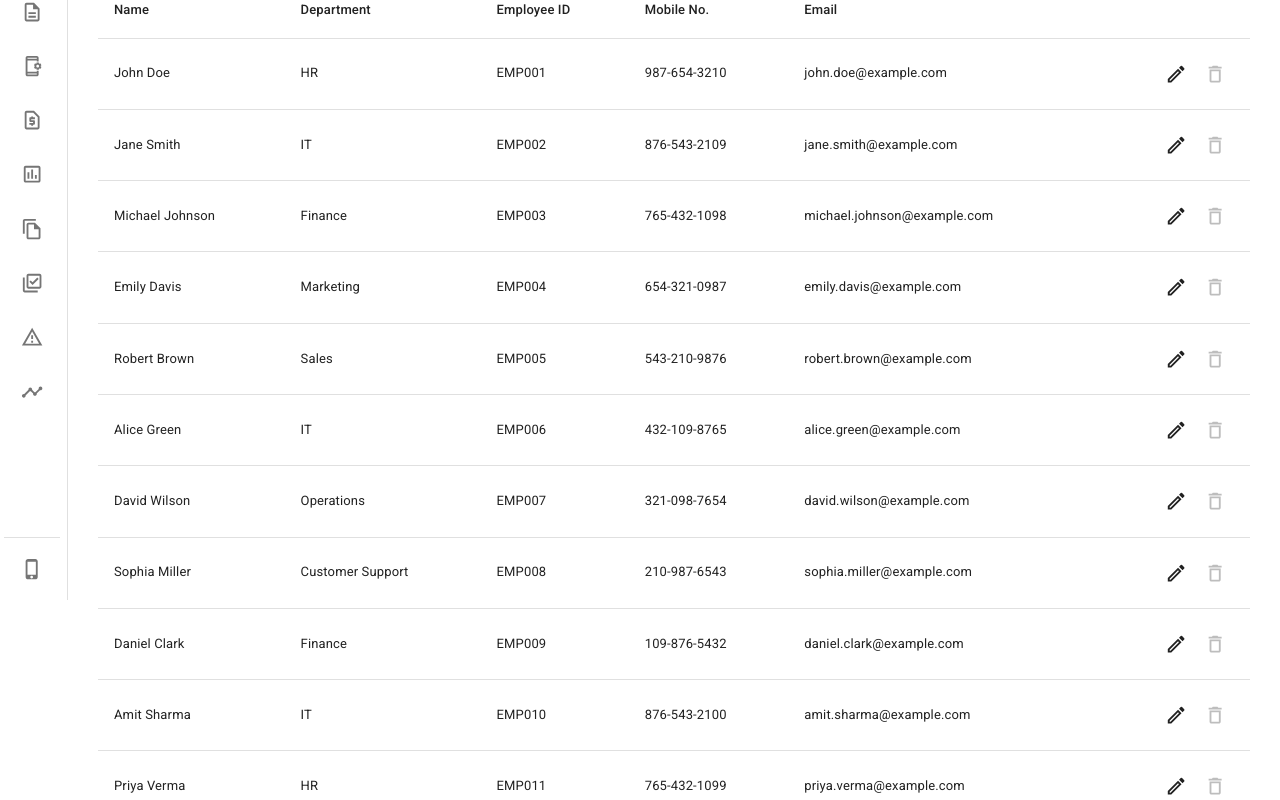
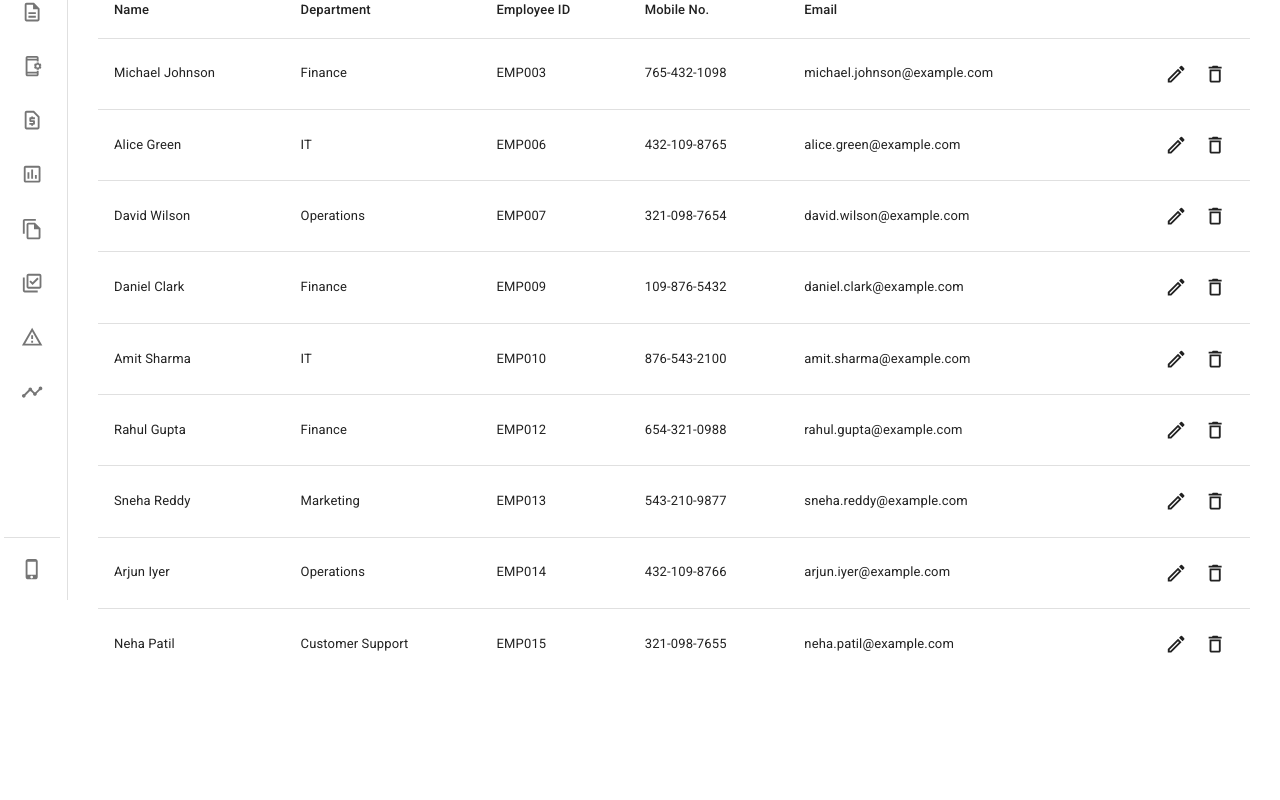
Before and after one commit to deep-2211/assignment-app, a React (Vite) app: page /app/users-overview in a window 1280 px wide. Shown: the part 200-1000 px from the top of the page. After the commit the page ends 879 px from the top, so only its background shows below. Built offline with nearby package versions, Linux system fonts and the light colour scheme; data requests are answered from the project's data file; sample sign-in values are in the browser's storage.

Commit message:
delete working

```diff
--- a/db.json
+++ b/db.json
@@ -1,33 +1,7 @@
 {
   "users": [
     {
-      "employeeId": "EMP001",
-      "fullName": "John Doe",
-      "department": "HR",
-      "phoneNumber": "123-456-7890",
-      "mobileNo": "987-654-3210",
-      "address": "123 Main St, Cityville, NY",
-      "email": "john.doe@example.com",
-      "designation": "HR Manager",
-      "notes": "Experienced in employee relations",
-      "language": "English",
-      "username": "johndoe"
-    },
-    {
-      "employeeId": "EMP002",
-      "fullName": "Jane Smith",
-      "department": "IT",
-      "phoneNumber": "234-567-8901",
-      "mobileNo": "876-543-2109",
-      "address": "456 Oak St, Metropolis, CA",
-      "email": "jane.smith@example.com",
-      "designation": "Software Engineer",
-      "notes": "Specializes in backend development",
-      "language": "English",
-      "username": "janesmith"
-    },
-    {
-      "employeeId": "EMP003",
+      "id": "EMP003",
       "fullName": "Michael Johnson",
       "department": "Finance",
       "phoneNumber": "345-678-9012",
@@ -40,33 +14,7 @@
       "username": "michaelj"
     },
     {
-      "employeeId": "EMP004",
-      "fullName": "Emily Davis",
-      "department": "Marketing",
-      "phoneNumber": "456-789-0123",
-      "mobileNo": "654-321-0987",
-      "address": "987 Elm St, Star City, TX",
-      "email": "emily.davis@example.com",
-      "designation": "Marketing Manager",
-      "notes": "Leads branding initiatives",
-      "language": "English",
-      "username": "emilyd"
-    },
-    {
-      "employeeId": "EMP005",
-      "fullName": "Robert Brown",
-      "department": "Sales",
-      "phoneNumber": "567-890-1234",
-      "mobileNo": "543-210-9876",
-      "address": "321 Maple St, Central City, FL",
-      "email": "robert.brown@example.com",
-      "designation": "Sales Director",
-      "notes": "Oversees regional sales",
-      "language": "English",
-      "username": "robertb"
-    },
-    {
-      "employeeId": "EMP006",
+      "id": "EMP006",
       "fullName": "Alice Green",
       "department": "IT",
       "phoneNumber": "678-901-2345",
@@ -79,7 +27,7 @@
       "username": "aliceg"
     },
     {
-      "employeeId": "EMP007",
+      "id": "EMP007",
       "fullName": "David Wilson",
       "department": "Operations",
       "phoneNumber": "789-012-3456",
@@ -92,20 +40,7 @@
       "username": "davidw"
     },
     {
-      "employeeId": "EMP008",
-      "fullName": "Sophia Miller",
-      "department": "Customer Support",
-      "phoneNumber": "890-123-4567",
-      "mobileNo": "210-987-6543",
-      "address": "741 Redwood St, Valley City, AZ",
-      "email": "sophia.miller@example.com",
-      "designation": "Customer Service Lead",
-      "notes": "Passionate about customer satisfaction",
-      "language": "English",
-      "username": "sophiam"
-    },
-    {
-      "employeeId": "EMP009",
+      "id": "EMP009",
       "fullName": "Daniel Clark",
       "department": "Finance",
       "phoneNumber": "901-234-5678",
@@ -118,7 +53,7 @@
       "username": "danielc"
     },
     {
-      "employeeId": "EMP010",
+      "id": "EMP010",
       "fullName": "Amit Sharma",
       "department": "IT",
       "phoneNumber": "982-345-6789",
@@ -131,20 +66,7 @@
       "username": "amitsharma"
     },
     {
-      "employeeId": "EMP011",
-      "fullName": "Priya Verma",
-      "department": "HR",
-      "phoneNumber": "981-234-5678",
-      "mobileNo": "765-432-1099",
-      "address": "34 Green Park, Mumbai, India",
-      "email": "priya.verma@example.com",
-      "designation": "HR Specialist",
-      "notes": "Focus on talent acquisition",
-      "language": "Hindi",
-      "username": "priyaverma"
-    },
-    {
-      "employeeId": "EMP012",
+      "id": "EMP012",
       "fullName": "Rahul Gupta",
       "department": "Finance",
       "phoneNumber": "980-123-4567",
@@ -157,7 +79,7 @@
       "username": "rahulgupta"
     },
     {
-      "employeeId": "EMP013",
+      "id": "EMP013",
       "fullName": "Sneha Reddy",
       "department": "Marketing",
       "phoneNumber": "979-234-5678",
@@ -170,7 +92,7 @@
       "username": "snehareddy"
     },
     {
-      "employeeId": "EMP014",
+      "id": "EMP014",
       "fullName": "Arjun Iyer",
       "department": "Operations",
       "phoneNumber": "978-345-6789",
@@ -183,7 +105,7 @@
       "username": "arjuniyer"
     },
     {
-      "employeeId": "EMP015",
+      "id": "EMP015",
       "fullName": "Neha Patil",
       "department": "Customer Support",
       "phoneNumber": "977-456-7890",
--- a/src/components/AppLayout.tsx
+++ b/src/components/AppLayout.tsx
@@ -5,7 +5,6 @@ import Drawer from '@mui/material/Drawer';
 import Toolbar from '@mui/material/Toolbar';
 import AppNavBar from './AppNavbar';
 import IconToolbar from './IconToolbar';
-import InfoPanel from './InfoPanel';
 import { AppConfig } from '../config/AppConfig';
 
 export default function AppLayout() {
@@ -58,7 +57,6 @@ export default function AppLayout() {
           </Box>
         </Box>
       </Box>
-      <InfoPanel />
     </>
   );
 }
--- a/src/components/UsersTable.tsx
+++ b/src/components/UsersTable.tsx
@@ -19,9 +19,10 @@ import '../i18n';
 
 export interface UsersTableProps {
   users: User[];
+  onDeleteRow?: (id: string) => void;
 }
 
-export default function UsersTable({ users }: UsersTableProps) {
+export default function UsersTable({ users, onDeleteRow }: UsersTableProps) {
   const { t } = useTranslation();
   const { selectUser } = useAppContext();
   const [searchText, setSearchText] = useState('');
@@ -37,6 +38,12 @@ export default function UsersTable({ users }: UsersTableProps) {
       setFilteredUsers(users);
     }
   }, [searchText, users]);
+
+  const handleDelete = (user: User) => {
+    if(onDeleteRow) {
+      onDeleteRow(user.id);
+    }
+  };
 
   return (
     <Container>
@@ -91,14 +98,14 @@ export default function UsersTable({ users }: UsersTableProps) {
             {filteredUsers?.length ? (
               filteredUsers.map((user) => (
                 <TableRow
-                  key={user.employeeId}
+                  key={user.id}
                   sx={{ '&:last-child td, &:last-child th': { border: 0 } }}
                 >
                   <TableCell component="th" scope="row">
                     {user.fullName}
                   </TableCell>
                   <TableCell>{user.department}</TableCell>
-                  <TableCell>{user.employeeId}</TableCell>
+                  <TableCell>{user.id}</TableCell>
                   <TableCell>{user.mobileNo}</TableCell>
                   <TableCell>{user.email}</TableCell>
                   <TableCell align="right">
@@ -109,7 +116,7 @@ export default function UsersTable({ users }: UsersTableProps) {
                     >
                       <ModeEditOutlinedIcon />
                     </IconButton>
-                    <IconButton aria-label="delete" disabled color="inherit">
+                    <IconButton aria-label="delete" color="inherit" onClick={() => handleDelete(user)}>
                       <DeleteOutlinedIcon />
                     </IconButton>
                   </TableCell>
--- a/src/hooks/useFetch.tsx
+++ b/src/hooks/useFetch.tsx
@@ -1,5 +1,5 @@
 /* eslint-disable @typescript-eslint/no-explicit-any */
-import { useState, useEffect } from 'react';
+import { useState, useEffect, useCallback } from 'react';
 import { BASE_URL } from '../config/ApiConfig';
 
 const useFetch = (url: string) => {
@@ -15,8 +15,7 @@ const useFetch = (url: string) => {
     return localStorage.getItem('token');
   };
 
-  useEffect(() => {
-    const fetchData = async () => {
+  const fetchData = useCallback(async () => {
     setLoading(true);
     setError(null);
     try {
@@ -35,10 +34,11 @@ const useFetch = (url: string) => {
     } finally {
       setLoading(false);
     }
-    };
+  }, [url]);
 
+  useEffect(() => {
     fetchData();
-  }, [url]);
+  }, [fetchData]);
 
   const postData = async (payload: any) => {
     setLoading(true);
@@ -65,7 +65,7 @@ const useFetch = (url: string) => {
     }
   };
 
-  return { data, loading, error, postData };
+  return { data, loading, error, refetch: fetchData, postData };
 };
 
 export default useFetch;
--- a/src/pages/UsersOverview.tsx
+++ b/src/pages/UsersOverview.tsx
@@ -1,10 +1,24 @@
 import { Box, CircularProgress } from '@mui/material';
 import UsersTable from '../components/UsersTable';
 import useFetch from '../hooks/useFetch';
+import { deleteUser } from '../services/api.service';
+import { useState } from 'react';
+import InfoPanel from '../components/InfoPanel';
 
 export default function UsersOverview() {
-  const { data, loading, error } = useFetch('users');
-  if (loading) {
+  const [pageLoading, setPageLoading] = useState(false);
+
+  const { data, loading, error, refetch } = useFetch('users');
+
+  const handleDeleteUser = (userId: string) => {
+    setPageLoading(true);
+    deleteUser(userId).then(() => {
+      refetch();
+      setPageLoading(false);
+    });
+  };
+
+  if (pageLoading || loading) {
     return (
       <Box
         sx={{
@@ -25,7 +39,8 @@ export default function UsersOverview() {
 
   return (
     <div>
-      <UsersTable users={data ?? []} />
+      <UsersTable users={data ?? []} onDeleteRow={handleDeleteUser}/>
+      <InfoPanel />
     </div>
   );
 }
--- /dev/null
+++ b/src/services/api.service.ts
@@ -0,0 +1,24 @@
+import { BASE_URL } from "../config/ApiConfig";
+
+const getAuthToken = () => {
+  return localStorage.getItem('token');
+};
+
+export const deleteUser = async (id: string) => {
+  try {
+    const response = await fetch(`${BASE_URL}/users/${id}`, {
+      method: 'DELETE',
+      headers: {
+        Authorization: `Bearer ${getAuthToken()}`,
+      },
+    });
+    if (!response.ok) {
+      throw new Error(`Error: ${response.status} ${response.statusText}`);
+    }
+    const result = await response.json();
+    return result;
+  // eslint-disable-next-line @typescript-eslint/no-explicit-any
+  } catch (err: any) {
+    throw new Error(err);
+  }
+};
--- a/src/types/User.ts
+++ b/src/types/User.ts
@@ -1,5 +1,5 @@
 export interface User {
-  employeeId: string;
+  id: string;
   fullName: string;
   department: string;
   phoneNumber: string;
```
Also changed, not shown: 1 other file (tests, documents, lock files or other folders). Lines whose indentation alone changed are shown as unchanged.
